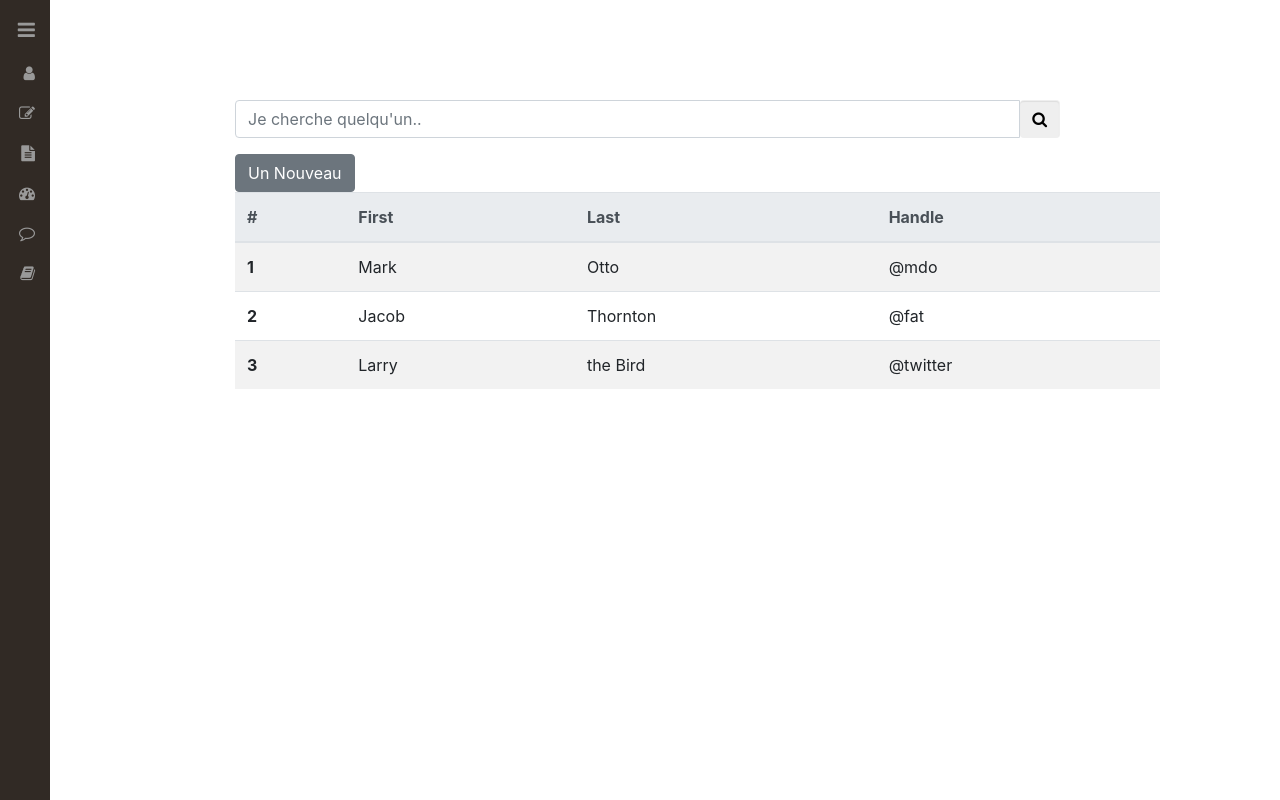
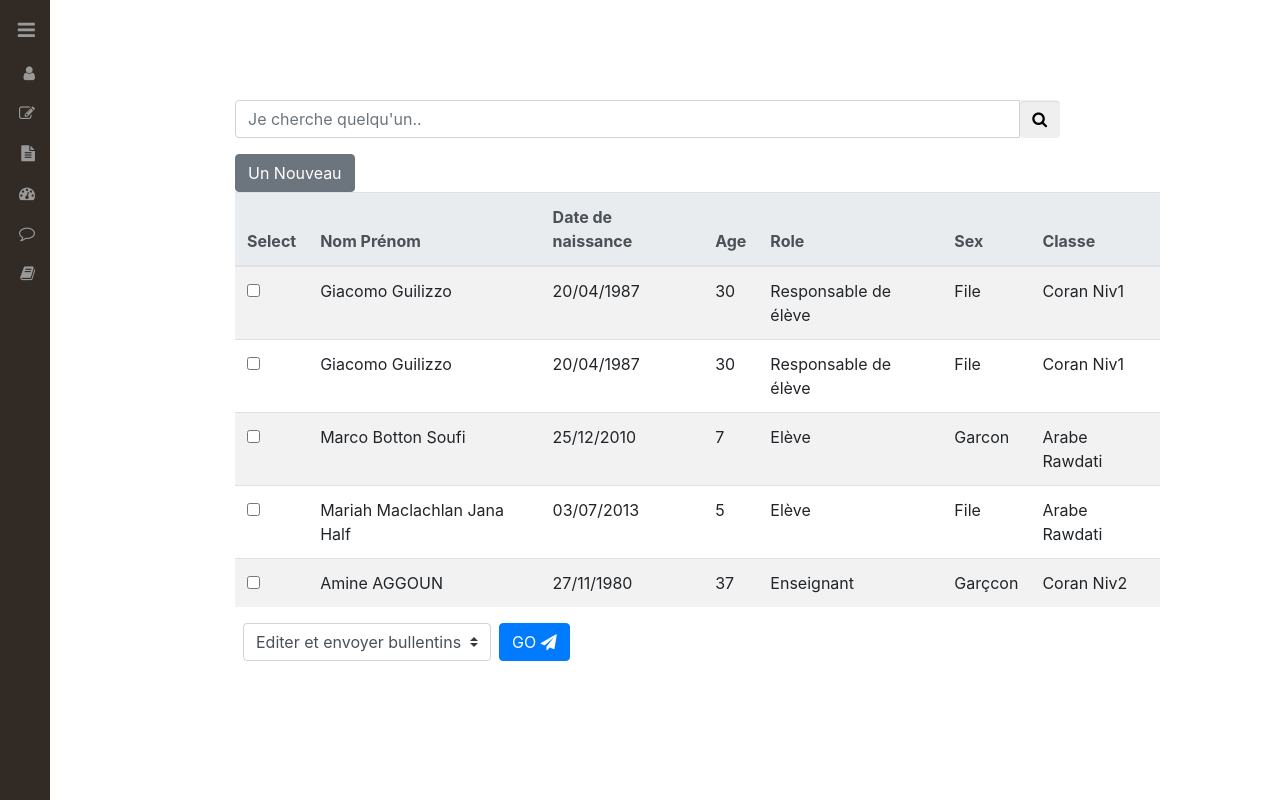
Before and after one commit to alihasana/ecoleCMI, a plain HTML site: page home.html in a window 1280 px wide. Shown: the top 800 px of the page. Drawn offline with Linux system fonts and the light colour scheme.

Commit message:
With the addition of go button and other

```diff
--- a/home.html
+++ b/home.html
@@ -88,42 +88,95 @@
 				</div>
 			</form>
 		</div>
+		<div href="#" class="row justify-content-left" style="padding-left:15px; ">
+			<button type="button" class="btn btn-raised btn-secondary">Un Nouveau</button>
+		</div>
 
-		<div href= "#" class="row justify-content-left" style="padding-left:15px; ">
-			<button type="button" class="btn btn-raised btn-secondary" >Un Nouveau</button>
-		</div>
 		<div class="table-responsive col-10">
 		<div class="row">
 			<table class="table table-striped">
 				<thead class="thead-light">
 					<tr>
-						<th scope="col">#</th>
-						<th scope="col">First</th>
-						<th scope="col">Last</th>
-						<th scope="col">Handle</th>
+						<th scope="col">Select</th>
+						<th scope="col">Nom Prénom</th>
+						<th scope="col">Date de naissance</th>
+						<th scope="col">Age</th>
+						<th scope="col">Role</th>
+						<th scope="col">Sex</th>
+						<th scope="col">Classe</th>
 					</tr>
 				</thead>
 				<tbody>
 					<tr>
-						<th scope="row">1</th>
-						<td>Mark</td>
-						<td>Otto</td>
-						<td>@mdo</td>
+						<th scope="row">
+							<input type="checkbox" name="aggree" value="1">
+						</th>
+						<td>Giacomo Guilizzo</td>
+						<td>20/04/1987</td>
+						<td>30</td>
+						<td>Responsable de élève</td>
+						<td>File</td>
+						<td>Coran Niv1</td>
 					</tr>
 					<tr>
-						<th scope="row">2</th>
-						<td>Jacob</td>
-						<td>Thornton</td>
-						<td>@fat</td>
+						<th scope="row">
+							<input type="checkbox" name="aggree" value="1">
+						</th>
+						<td>Giacomo Guilizzo</td>
+						<td>20/04/1987</td>
+						<td>30</td>
+						<td>Responsable de élève</td>
+						<td>File</td>
+						<td>Coran Niv1</td>
 					</tr>
 					<tr>
-						<th scope="row">3</th>
-						<td>Larry</td>
-						<td>the Bird</td>
-						<td>@twitter</td>
+						<th scope="row">
+							<input type="checkbox" name="aggree" value="1">
+						</th>
+						<td>Marco Botton Soufi</td>
+						<td>25/12/2010</td>
+						<td>7</td>
+						<td>Elève</td>
+						<td>Garcon</td>
+						<td>Arabe Rawdati</td>
+					</tr>
+					<tr>
+						<th scope="row">
+							<input type="checkbox" name="aggree" value="1">
+						</th>
+						<td>Mariah Maclachlan Jana Half</td>
+						<td>03/07/2013</td>
+						<td>5</td>
+						<td>Elève</td>
+						<td>File</td>
+						<td>Arabe Rawdati</td>
+					</tr>
+					<tr>
+						<th scope="row">
+							<input type="checkbox" name="aggree" value="1">
+						</th>
+						<td>Amine AGGOUN</td>
+						<td>27/11/1980</td>
+						<td>37</td>
+						<td>Enseignant</td>
+						<td>Garçcon</td>
+						<td>Coran Niv2</td>
 					</tr>
 				</tbody>
 			</table>
+
+			<form class="form-check-inline">
+				<label class="mr-sm-2" for="inlineFormCustomSelect"></label>
+				<select class="custom-select mb-2 mr-sm-2 mb-sm-0" id="inlineFormCustomSelect">
+					<option selected>Editer et envoyer bullentins</option>
+					<option value="1">Editer les bullentins</option>
+					<option value="2">Envoyer Mail</option>
+					<option value="3">Envoyer SMS</option>
+					<option value="4">Notification d'absence</option>
+				</select>
+				<button type="submit" class="btn btn-primary">GO <span class="fa fa-paper-plane"></span></button>
+
+			</form>
 		</div>
 		</div>
 	</div>
```
